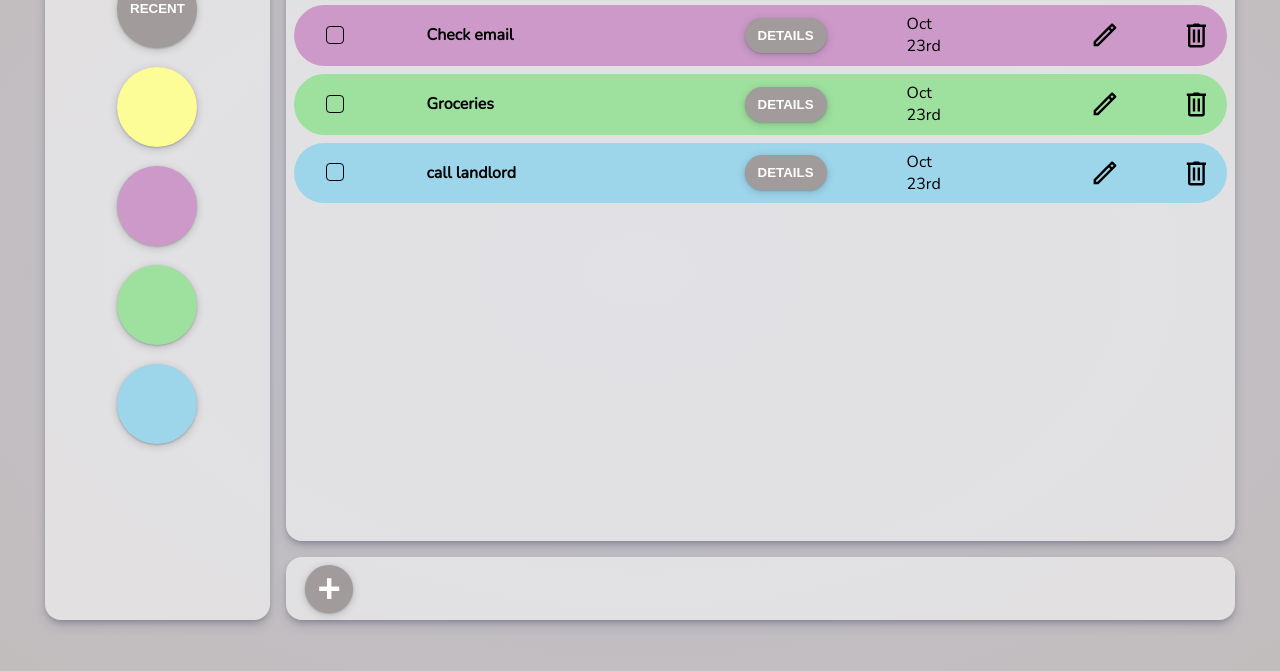
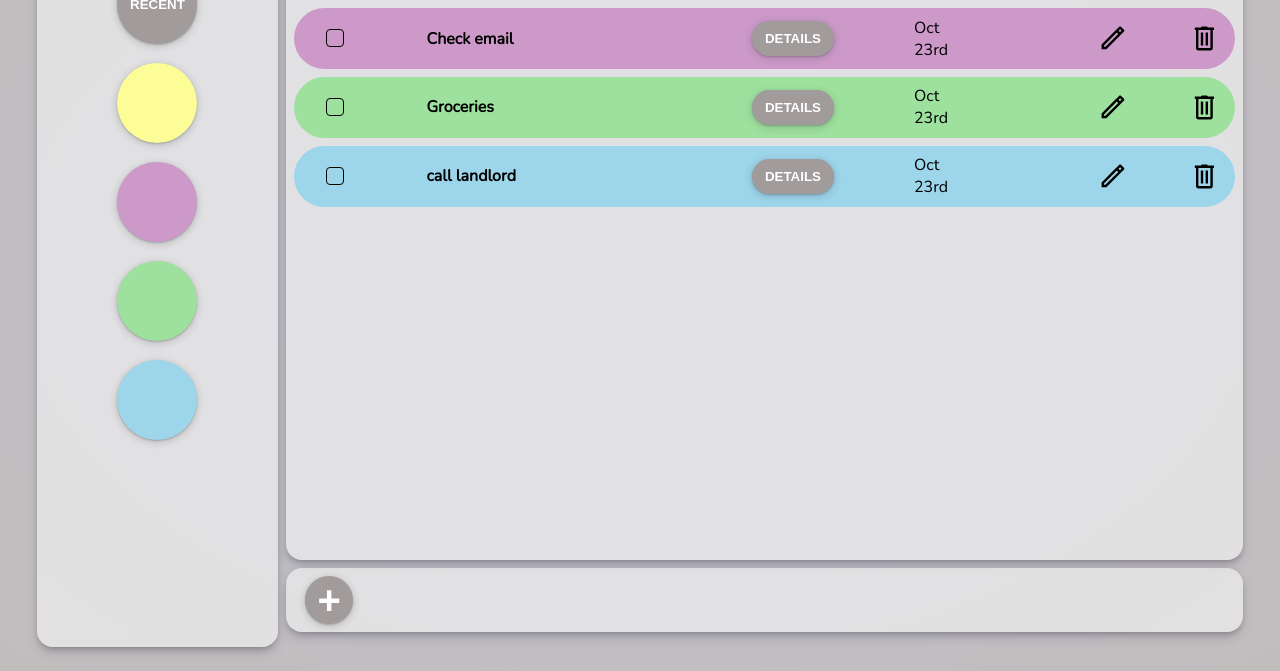
Before and after one commit to homeworkmon/To-do-list, a website built with webpack: page dist/index.html in a window 1280 px wide. Shown: the part 129-800 px from the top of the page. Built offline with nearby package versions, Linux system fonts and the light colour scheme.

Commit message:
stylesheet fix

```diff
--- a/src/style.css
+++ b/src/style.css
@@ -27,7 +27,8 @@ button {
 }
 .content {
     height: 100%;
-    margin: 0 2rem;
+    margin: 0.5rem 2rem;
+    padding: 0;
     display: grid;
     grid-template-columns: 20% 1fr 1fr;
     grid-template-rows: 5% 80% 10%;
@@ -35,11 +36,12 @@ button {
         "category search search"
         "category main main"
         "category add add";
+    column-gap: 0.5rem;
+    row-gap: 0.5rem;
 }
 .content > * {
     box-shadow: rgba(50, 50, 93, 0.25) 0px 6px 12px -2px, rgba(0, 0, 0, 0.3) 0px 3px 7px -3px;
     border-radius: 1rem;
-    margin: 0.5rem;
     background: rgba(245, 245, 245, 0.623);
 }
 .search-container {
@@ -146,6 +148,7 @@ button {
     grid-area: add;
     display: flex;
     align-items: center;
+    height: 4rem;
 }
 .addnew-button {
     margin-left: 1.2rem;
```
